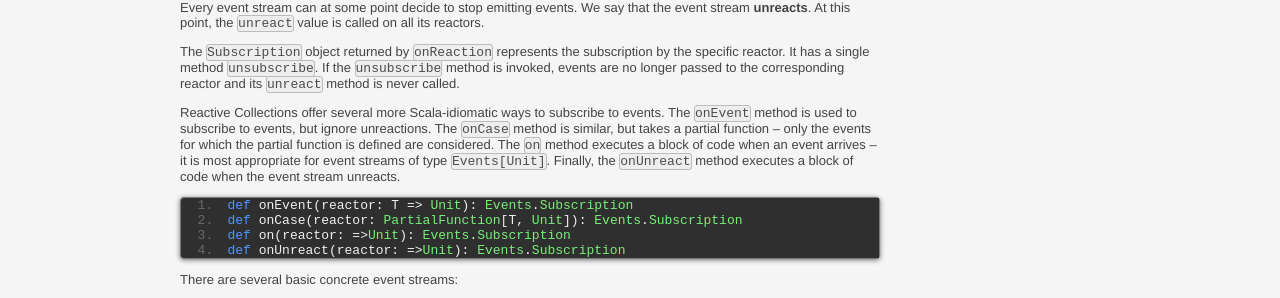
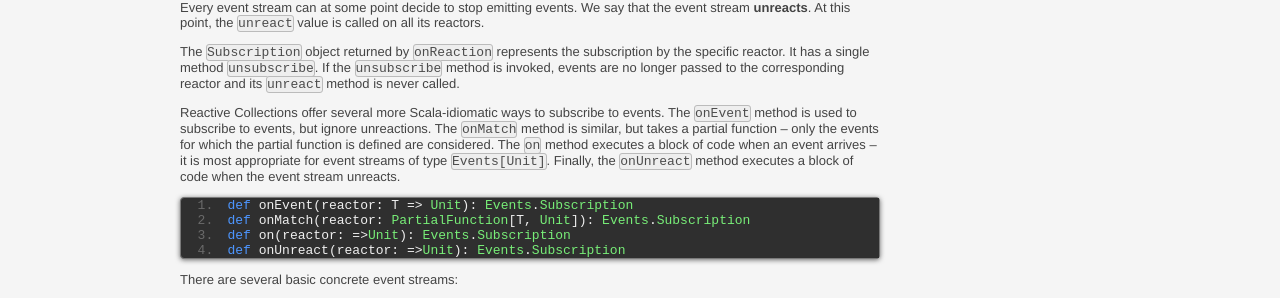
Before and after one commit to reactors-io/reactors-io.github.io, a Jekyll site: the page built from docs/0.6/events.md, in a window 1280 px wide. Shown: the part 765-1063 px from the top of the page. Built offline with Jekyll 4.4.1, drawn with Linux system fonts in a browser that asks for light colours.

Commit message:
Update docs.

```diff
--- a/docs/0.6/events.md
+++ b/docs/0.6/events.md
@@ -78,7 +78,7 @@ and its `unreact` method is never called.
 Reactive Collections offer several more Scala-idiomatic ways to subscribe to
 events.
 The `onEvent` method is used to subscribe to events, but ignore unreactions.
-The `onCase` method is similar, but takes a partial function --
+The `onMatch` method is similar, but takes a partial function --
 only the events for which the partial function is defined are considered.
 The `on` method executes a block of code when an event arrives --
 it is most appropriate for event streams of type `Events[Unit]`.
@@ -86,7 +86,7 @@ Finally, the `onUnreact` method executes a block of code when the event stream
 unreacts.
 
     def onEvent(reactor: T => Unit): Events.Subscription
-    def onCase(reactor: PartialFunction[T, Unit]): Events.Subscription
+    def onMatch(reactor: PartialFunction[T, Unit]): Events.Subscription
     def on(reactor: =>Unit): Events.Subscription
     def onUnreact(reactor: =>Unit): Events.Subscription
 
```
